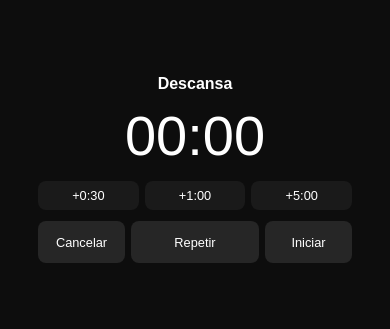
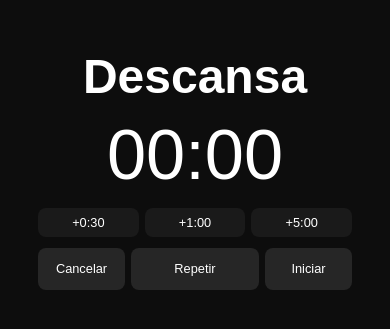
Before and after one commit to maxmlnfschr/temporizador, a plain HTML site: page index.html in a window 390 px wide. Shown: the part 249-578 px from the top of the page. Drawn offline with Linux system fonts and the light colour scheme.

Commit message:
Update styles.css

```diff
--- a/styles.css
+++ b/styles.css
@@ -121,7 +121,7 @@ button:disabled {
     }
 
     #timer {
-        font-size: 3.5em;
+        font-size: 4.4em;
     }
 
     button {
@@ -130,6 +130,6 @@ button:disabled {
     }
 
     h1 {
-        font-size: 1em;
+        font-size: 3em;
     }
 }
```
